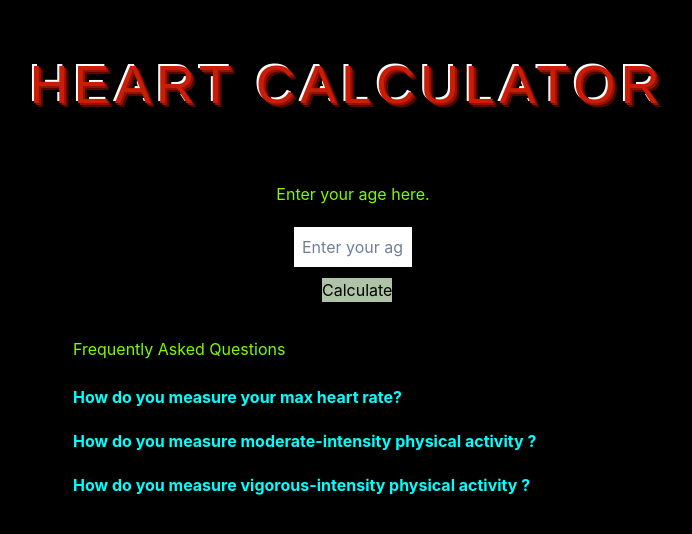
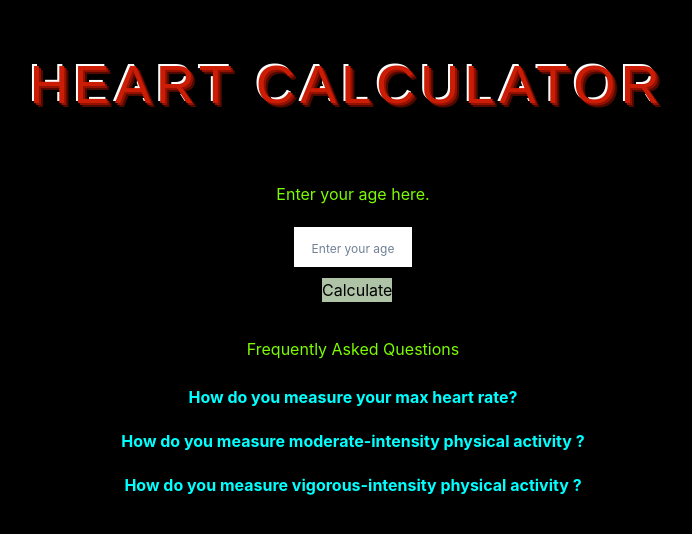
Before and after one commit to Salame1996/heart-rate-web-app, a React (Create React App) app: page / in a window 1280 px wide. Shown: the top 534 px of the page, without its empty margins (287-979 px from the left). Built offline with nearby package versions, Linux system fonts and the light colour scheme.

Commit message:
cenytered enter age placeholder

```diff
--- a/src/components/age/age.css
+++ b/src/components/age/age.css
@@ -69,3 +69,10 @@ input[type="number"] {
 .cardplace {
   margin: 30px 10px 10px 10px;
 }
+
+
+
+
+input[type="number"]::placeholder {
+    font-size: 12px; /* Adjust the font size as needed */
+  }
--- a/src/components/faq/FAQComponent.css
+++ b/src/components/faq/FAQComponent.css
@@ -21,4 +21,9 @@
 
   h1{
     color: lawngreen;
+
   }
+
+  .faq-container {
+    text-align: center;
+  }
--- a/src/components/faq/Faq.js
+++ b/src/components/faq/Faq.js
@@ -47,6 +47,7 @@ function FAQComponent() {
       </div>
     </div>
   );
+
 }
 
 export default FAQComponent;
```
